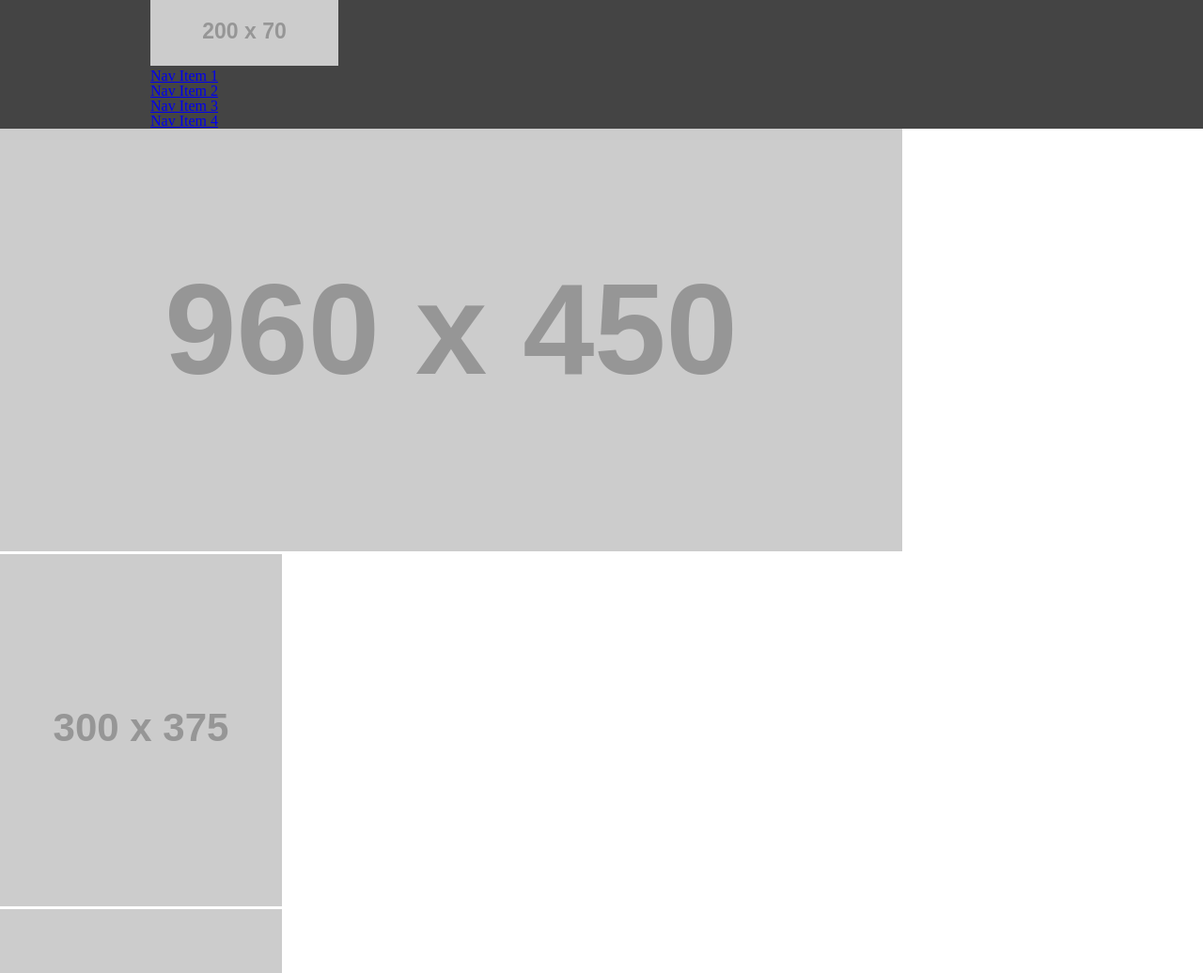
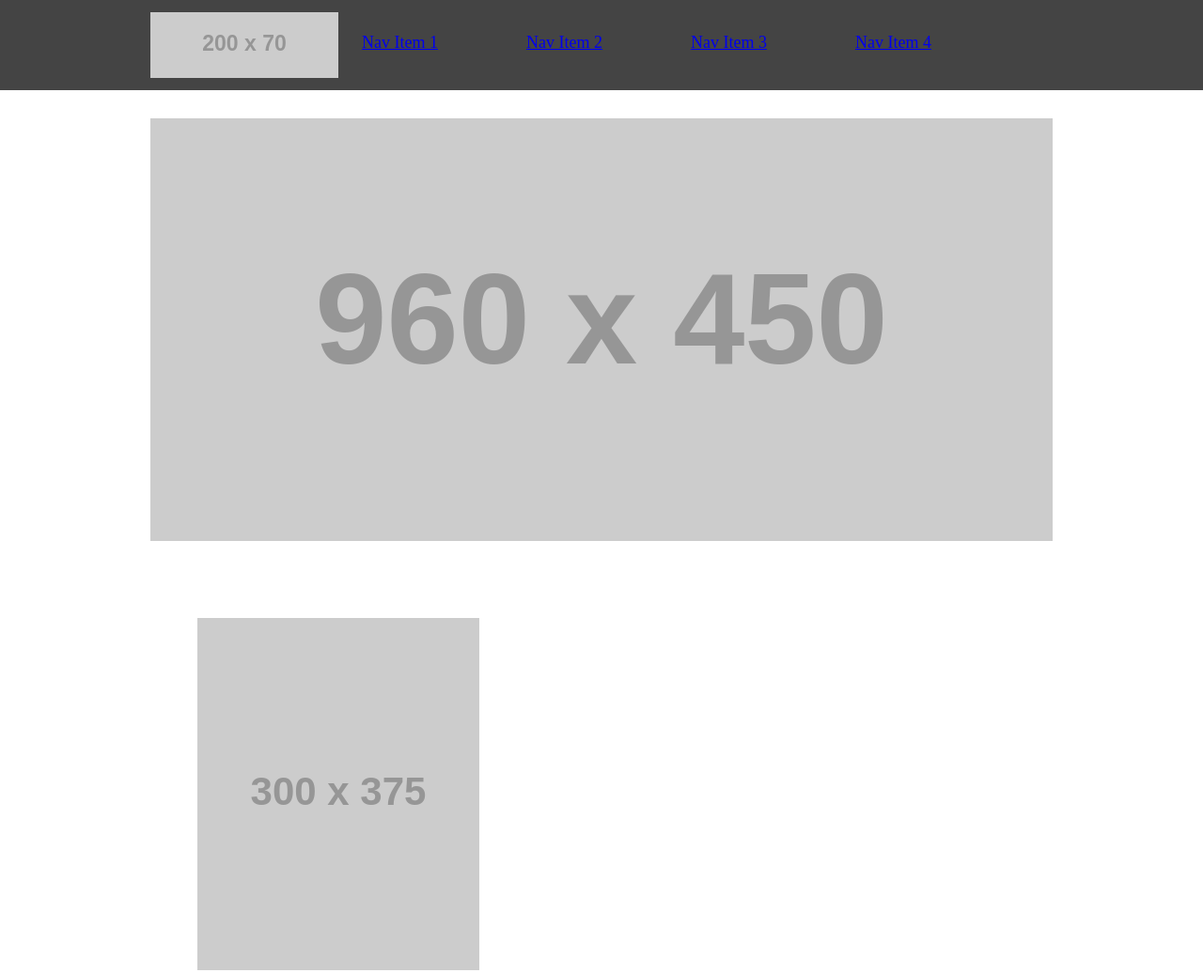
Before and after one commit to AstridMinjarezsugich/WireFrameExercise, a plain HTML site: page index.html in a window 1280 px wide. Shown: the top 1036 px of the page at 94% size. Drawn offline with Linux system fonts and the light colour scheme; placeholder pictures from the web are drawn by us.

Commit message:
WorkingOnCss

```diff
--- a/style.css
+++ b/style.css
@@ -1,9 +1,41 @@
 header {
   background-color: #444;
   width: 100%;
+  height: 96px;
+  padding: 13px;
+  box-sizing: border-box;
 }
 
 header div {
   width: 960px;
   margin: auto;
 }
+
+header img {
+  float: left;
+  margin-right: 25px;
+}
+
+nav {
+  float: left;
+}
+nav li {
+  display: inline-block;
+  padding: 23px 0;
+  margin-right: 90px;
+  font-size: 18px;
+}
+
+main {
+  width: 960px;
+  margin: auto;
+  padding: 30px 0;
+}
+
+main > img {
+  margin-bottom: 29px;
+}
+
+li > img {
+  margin: 50px;
+}
```
